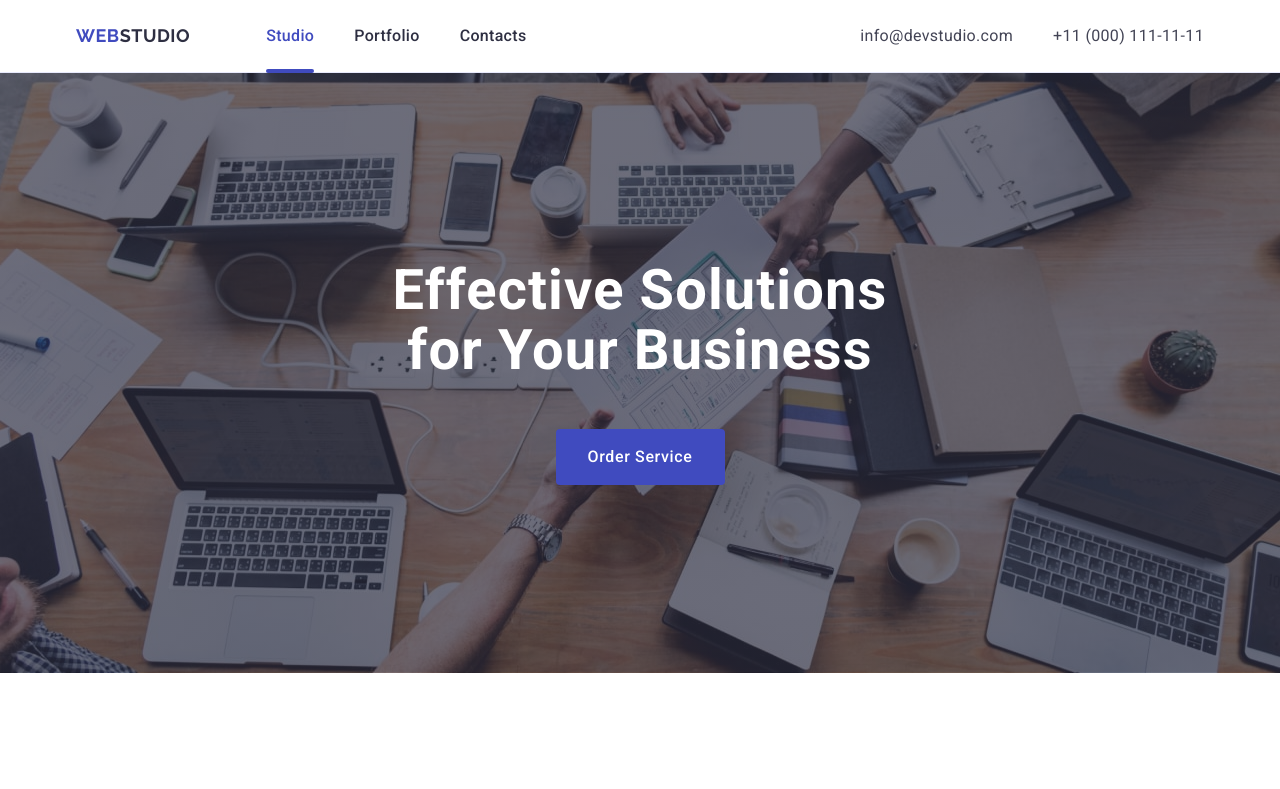
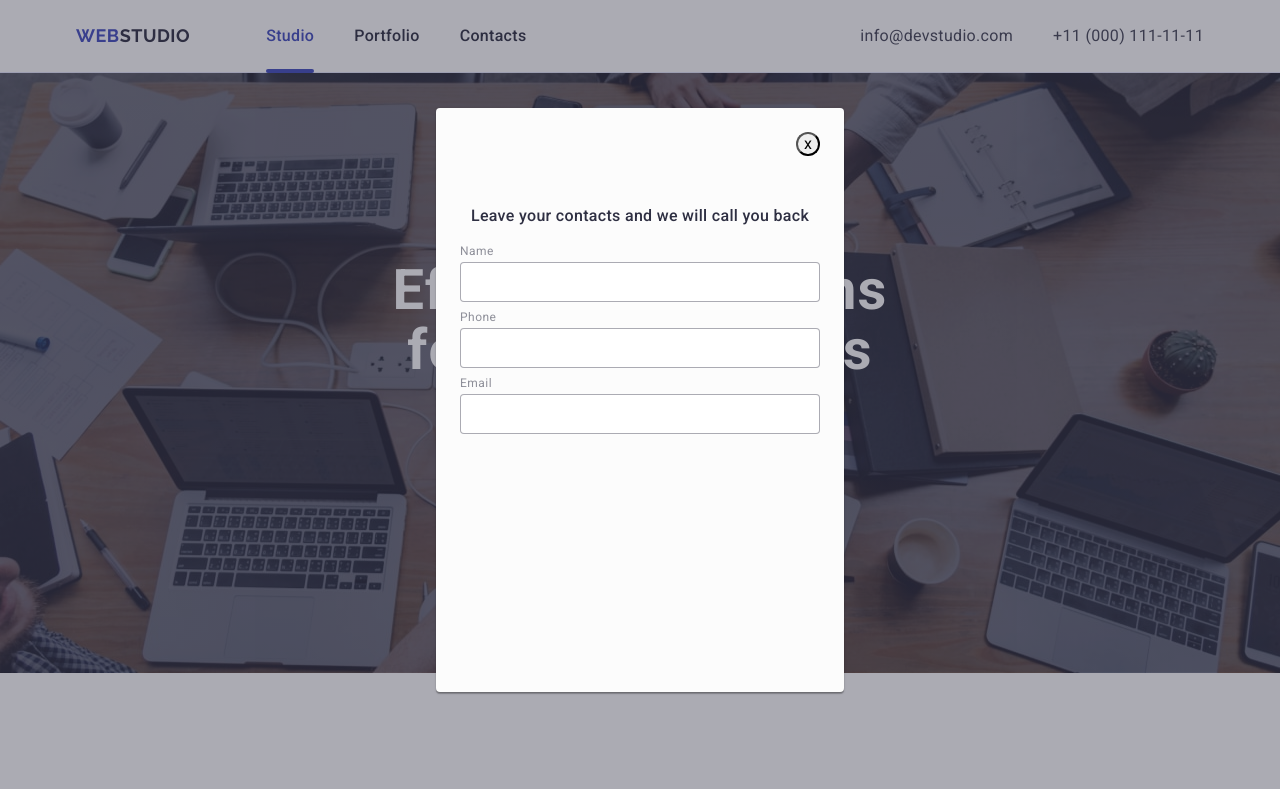
Before and after one commit to Oleksandr46/goit-markup-hw-05, a plain HTML site: page index.html in a window 1280 px wide. Both pictures are taken after a click on the button "Order Service". Shown: the top 789 px of the page. Drawn offline with nearby package versions, Linux system fonts and the light colour scheme.

Commit message:
add modal

```diff
--- a/css/style.css
+++ b/css/style.css
@@ -441,3 +441,114 @@ img {
   background-color: #31d0aa;
 }
 /* #endregion */
+
+/* #region Modal */
+.backdrop {
+  position: fixed;
+  top: 0;
+  left: 0;
+
+  width: 100%;
+  height: 100%;
+  background-color: rgba(46, 47, 66, 0.4);
+
+  opacity: 0;
+  visibility: hidden;
+  pointer-events: none;
+
+  transition: opacity 250ms cubic-bezier(0.4, 0, 0.2, 1),
+    visibility 250ms cubic-bezier(0.4, 0, 0.2, 1);
+}
+
+.backdrop.is-open {
+  opacity: 1;
+  visibility: visible;
+  pointer-events: auto;
+}
+
+.modal {
+  position: absolute;
+  top: 50%;
+  left: 50%;
+  padding: 24px;
+
+  border-radius: 4px;
+  width: 408px;
+  min-height: 584px;
+
+  transform: translate(-50%, -50%);
+
+  box-shadow: 0 1px 1px 0 rgba(0, 0, 0, 0.14), 0 1px 3px 0 rgba(0, 0, 0, 0.12),
+    0 2px 1px 0 rgba(0, 0, 0, 0.2);
+  background: #fcfcfc;
+
+  transition: transform 250ms cubic-bezier(0.4, 0, 0.2, 1);
+}
+
+.backdrop:not(.is-open) .modal {
+  transform: translate(-50%, -50%) scale;
+}
+
+.modal-btn {
+  position: absolute;
+  top: 24px;
+  right: 24px;
+  border-radius: 50%;
+  fill: #e7e9fc;
+  stroke-width: 1px;
+  stroke: rgba(0, 0, 0, 0.1);
+}
+.modal-caption {
+  font-weight: 500;
+  line-height: 150%;
+  letter-spacing: 0.02em;
+  text-align: center;
+  color: #2e2f42;
+
+  margin-top: 72px;
+  margin-bottom: 16px;
+}
+.modal-form {
+}
+.modal-form-field {
+  margin-bottom: 8px;
+}
+.modal-form-label {
+  display: block;
+  margin-bottom: 4px;
+
+  font-size: 12px;
+  line-height: 117%;
+  letter-spacing: 0.04em;
+  color: #8e8f99;
+}
+.modal-form-wrapper {
+  position: relative;
+}
+.modal-form-input {
+  width: 100%;
+  height: 40px;
+  padding: 8px 38px;
+  border: 1px solid rgba(46, 47, 66, 0.4);
+  border-radius: 4px;
+
+  outline: transparent;
+}
+
+.modal-form-input:focus-visible {
+  border: 1px solid #4d5ae5;
+}
+
+.modal-forn-icon {
+  position: absolute;
+  top: 50%;
+  left: 16px;
+  transform: translateY(-50%);
+
+  pointer-events: none;
+}
+
+.modal-form-input: focus + .modal-forn-icon {
+  fill: #4d5ae5;
+}
+/* #endregion */
--- a/index.html
+++ b/index.html
@@ -69,7 +69,9 @@
       <section class="hero">
         <div class="hero-container container">
           <h1 class="page">Effective Solutions for Your Business</h1>
-          <button class="buttom" type="button">Order Service</button>
+          <button class="buttom" type="button" data-modal-open>
+            Order Service
+          </button>
         </div>
       </section>
       <!--feature section-->
@@ -605,7 +607,65 @@
             </li>
           </ul>
         </div>
+        <div class="subscribe">
+          <p>Subscribe</p>
+        </div>
       </div>
     </footer>
+
+    <!-- Modal window -->
+    <div class="backdrop" data-modal>
+      <div class="modal">
+        <button class="modal-btn" type="button" data-modal-close>x</button>
+        <p class="modal-caption">
+          Leave your contacts and we will call you back
+        </p>
+        <form class="modal-form" name="review">
+          <div class="modal-form-field">
+            <label class="modal-form-label" for="user-name">Name</label>
+            <div class="modal-form-wrapper">
+              <input
+                class="modal-form-input"
+                type="text"
+                id="user-name"
+                name="user-name"
+              />
+              <svg class="modal-forn-icon" width="18" height="24">
+                <use href=""></use>
+              </svg>
+            </div>
+          </div>
+          <div class="modal-form-field">
+            <label class="modal-form-label" for="user-name">Phone</label>
+            <div class="modal-form-wrapper">
+              <input
+                class="modal-form-input"
+                type="tel"
+                id="user-name"
+                name="user-name"
+              />
+              <svg class="modal-forn-icon" width="18" height="24">
+                <use href=""></use>
+              </svg>
+            </div>
+          </div>
+          <div class="modal-form-field">
+            <label class="modal-form-label" for="user-name">Email</label>
+            <div class="modal-form-wrapper">
+              <input
+                class="modal-form-input"
+                type="main"
+                id="user-name"
+                name="user-name"
+              />
+              <svg class="modal-forn-icon" width="18" height="24">
+                <use href=""></use>
+              </svg>
+            </div>
+          </div>
+        </form>
+      </div>
+    </div>
+    <script src="./js/modal.js"></script>
   </body>
 </html>
--- /dev/null
+++ b/js/modal.js
@@ -0,0 +1,18 @@
+(() => {
+  const refs = {
+    // Додати атрибут data-modal-open на кнопку відкриття
+    openModalBtn: document.querySelector("[data-modal-open]"),
+    // Додати атрибут data-modal-close на кнопку закриття
+    closeModalBtn: document.querySelector("[data-modal-close]"),
+    // Додати атрибут data-modal на бекдроп модалки
+    modal: document.querySelector("[data-modal]"),
+  };
+
+  refs.openModalBtn.addEventListener("click", toggleModal);
+  refs.closeModalBtn.addEventListener("click", toggleModal);
+
+  function toggleModal() {
+    // is-open це клас який буде додаватися/забиратися на бекдроп при натисканні на кнопки
+    refs.modal.classList.toggle("is-open");
+  }
+})();
```
